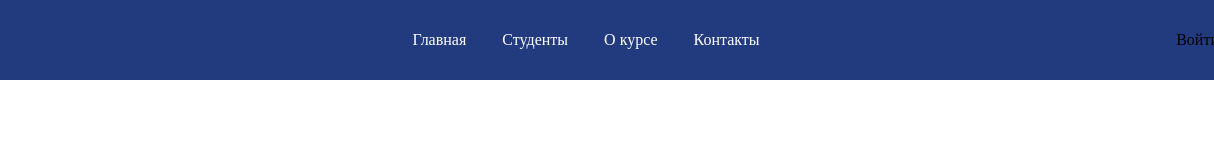
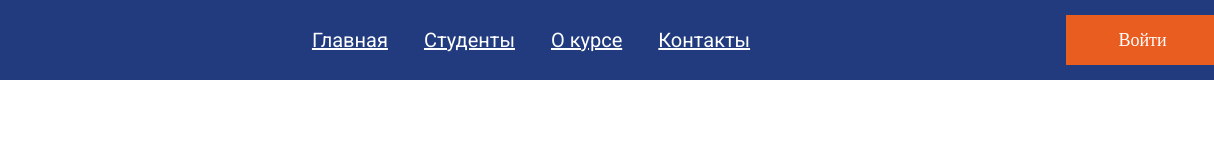
Before and after one commit to anastasyavlas/university-maket, a plain HTML site: page index.html in a window 1280 px wide. Shown: the full height of the page, 66-1280 px from the left. Drawn offline with Linux system fonts and the light colour scheme.

Commit message:
закончили на "анимации" при наведении курсора

```diff
--- a/css/style.css
+++ b/css/style.css
@@ -24,6 +24,8 @@
     padding: 0;
     margin: 0;
     list-style: none;
+    text-decoration-line: underline; /*делает нижнее подчеркивание, как в макете,
+    но почему-то здесь это не сработало, хотя в лекции добавили именно здесь*/
     }
 
     .site-menu > li {
@@ -36,8 +38,28 @@
         padding: 0 18px;
         background-color: #213B7E;
         color: #FFFFFF;
+        font-weight: 400;
+        font-size: 20px;
+        font-family: 'Roboto', sans-serif;
+        text-decoration-line: underline; /*вставила это свойство здесь, тк в классе
+        .site-menu это свойство не сработало почему-то*/
+    }
+
+    .menu-link:hover{
+        background-color: #FFFFFF;
+        color: #213B7E;
+        text-decoration: none;
     }
 
     .login-button{
-
+        display: flex;
+        justify-content: center;
+        align-items: center;
+        font-size: 18px;
+        color: #FFFFFF;
+        text-decoration: none; /*убирает нижнее подчеркивание у текста ссылки
+                                у нас кнопка = ссылка*/
+        background-color: #EA5D21;
+        width: 153px;
+        min-height: 50px;
     }
--- a/index.html
+++ b/index.html
@@ -4,6 +4,9 @@
     <meta charset="UTF-8">
     <meta http-equiv="X-UA-Compatible" content="IE=edge">
     <meta name="viewport" content="width=device-width, initial-scale=1.0">
+    <link rel="preconnect" href="https://fonts.googleapis.com">
+<link rel="preconnect" href="https://fonts.gstatic.com" crossorigin>
+<link href="https://fonts.googleapis.com/css2?family=Roboto:wght@400;500;700&display=swap" rel="stylesheet">
     <link rel="stylesheet" type="text/css" href="css/style.css">
     <title>Сайт группы</title>
 </head>
```
